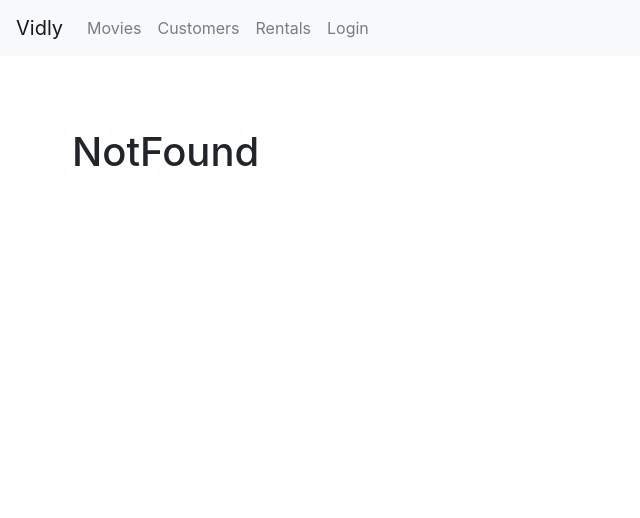
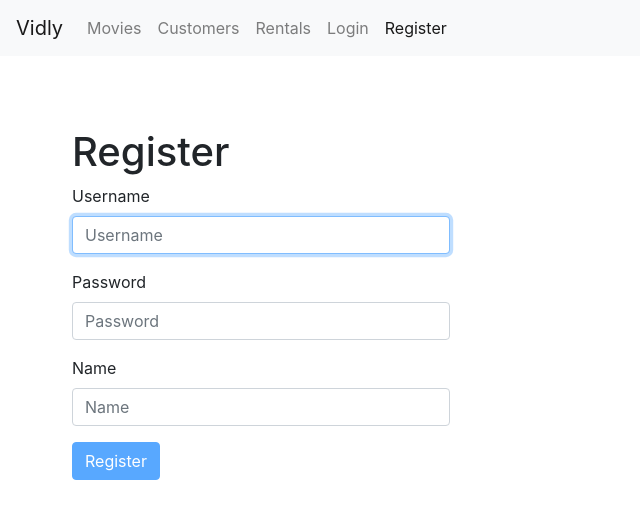
Before and after one commit to Razbotics/vidly-app, a React (Create React App) app: page /register in a window 1280 px wide. Before the commit this address led to /not-found. Shown: the top 518 px of the page, without its empty margins (0-640 px from the left). Built offline with nearby package versions, Linux system fonts and the light colour scheme.

Commit message:
added register form

```diff
--- a/src/App.js
+++ b/src/App.js
@@ -7,6 +7,7 @@ import Rentals from "./components/rentals";
 import NotFound from "./components/notFound";
 import MovieForm from "./components/movieForm";
 import LoginForm from "./components/loginForm";
+import RegisterForm from './components/registerForm';
 import "./App.css";
 
 function App() {
@@ -15,6 +16,7 @@ function App() {
       <NavBar />
       <div className="content m-4 p-5">
         <Switch>
+          <Route path="/register" component={RegisterForm} />
           <Route path="/login" component={LoginForm} />
           <Route path="/movies/:id" component={MovieForm} />
           <Route path="/movies" component={Movies} />
--- a/src/components/navBar.jsx
+++ b/src/components/navBar.jsx
@@ -32,6 +32,9 @@ const NavBar = () => {
           <NavLink className="nav-link" to="/login">
             Login
           </NavLink>
+          <NavLink className="nav-link" to="/register">
+            Register
+          </NavLink>
         </div>
       </div>
     </nav>
--- a/src/components/loginForm.jsx
+++ b/src/components/registerForm.jsx
@@ -1,19 +1,24 @@
 import React from "react";
+import Form from "./common/form";
 import Joi from "joi-browser";
-import Form from "./common/form";
 
-class LoginForm extends Form {
+class RegisterForm extends Form {
   state = {
     data: {
       username: "",
       password: "",
+      name: "",
     },
     errors: {},
   };
 
   schema = {
-    username: Joi.string().required().label("Username"),
-    password: Joi.string().required().label("Password"),
+    username: Joi.string()
+      .email({ minDomainSegments: 2, tlds: { allow: ["com", "net"] } })
+      .required()
+      .label("Username"),
+    password: Joi.string().min(5).max(30).required().label("Password"),
+    name: Joi.string().required().label("Name"),
   };
 
   doSubmit = () => {
@@ -22,6 +27,7 @@ class LoginForm extends Form {
       data: {
         username: "",
         password: "",
+        name: "",
       },
     });
   };
@@ -29,15 +35,16 @@ class LoginForm extends Form {
   render() {
     return (
       <div className="loginWidth">
-        <h1>Login</h1>
+        <h1>Register</h1>
         <form onSubmit={this.handleSubmit}>
-          {this.renderInput("username", "Username", { focus: true } )}
-          {this.renderInput("password", "Password", {type: "password"} )}
-          {this.renderButton("Login")}
+          {this.renderInput("username", "Username", { focus: true })}
+          {this.renderInput("password", "Password", { type: "password" })}
+          {this.renderInput("name", "Name", {})}
+          {this.renderButton("Register")}
         </form>
       </div>
     );
   }
 }
 
-export default LoginForm;
+export default RegisterForm;
```
